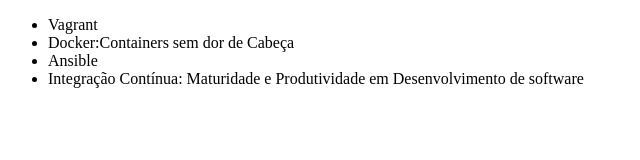
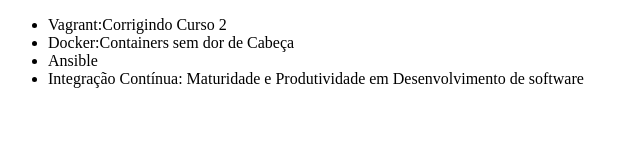
Before and after one commit to nogabris/alura-git, a plain HTML site: page index.html in a window 1280 px wide. Shown: the whole page, without its empty margins (0-640 px from the left). Drawn offline with Linux system fonts and the light colour scheme.

Commit message:
corrigindo curso de 2 vagrant

```diff
--- a/index.html
+++ b/index.html
@@ -6,7 +6,7 @@
 </head>
 <body>
     <ul>
-        <li>Vagrant</li>
+        <li>Vagrant:Corrigindo Curso 2</li>
         <li>Docker:Containers sem dor de Cabeça</li>
         <li>Ansible</li>
         <li>Integração Contínua: Maturidade e Produtividade em Desenvolvimento de software</li>
```
